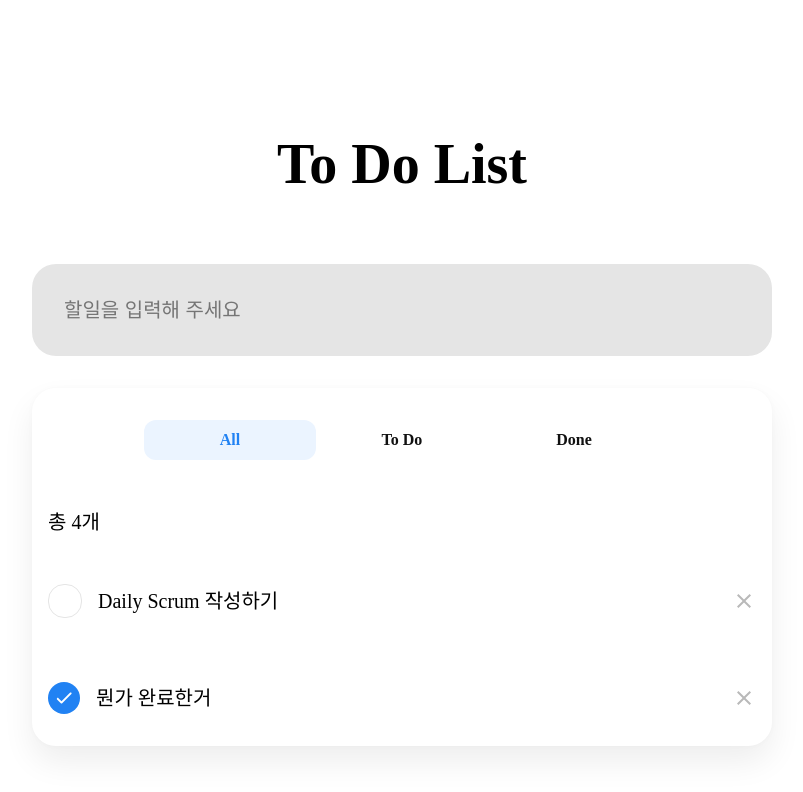
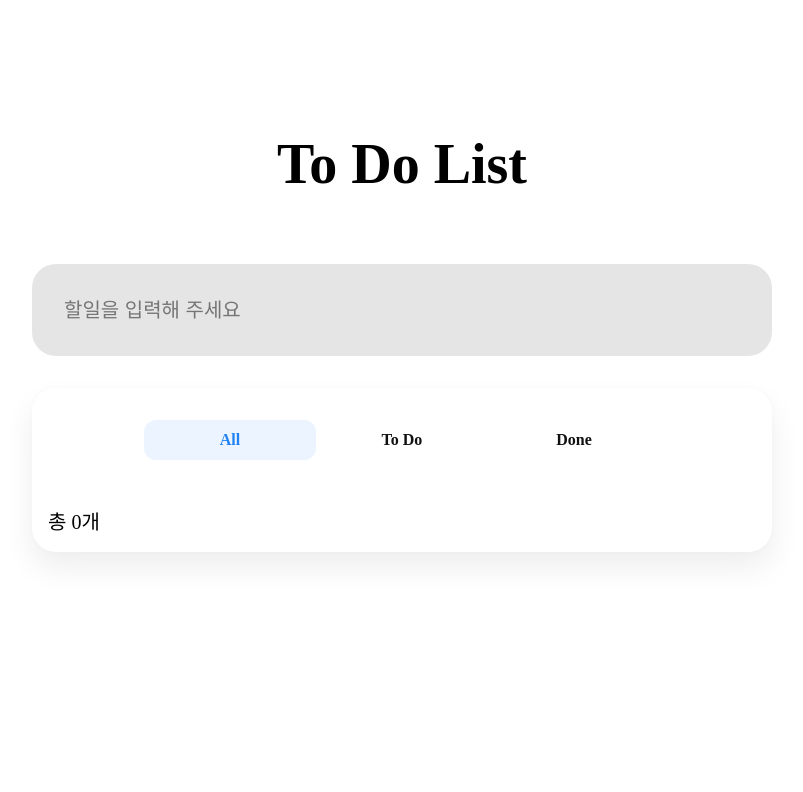
Before and after one commit to bingbing-ba/myfair-test, a Next.js app: page / in a window 1280 px wide. Shown: the top 792 px of the page, without its empty margins (238-1041 px from the left). Built offline with nearby package versions, Linux system fonts and the light colour scheme.

Commit message:
add todo filter by searchparams, match todo with data

```diff
--- a/src/components/parts/List.tsx
+++ b/src/components/parts/List.tsx
@@ -1,28 +1,62 @@
-import styled from '@emotion/styled';
 import CheckSVG from '@/public/Check.svg';
 import CloseSVG from '@/public/Close.svg';
+import useTodo from '@/src/store/todo.store';
+import styled from '@emotion/styled';
 import Image from 'next/image';
+import { usePathname, useRouter, useSearchParams } from 'next/navigation';
+import { useCallback, useMemo } from 'react';
+
+type Filter = 'all' | 'todo' | 'done';
 
 const List = () => {
+  const router = useRouter();
+  const searchParams = useSearchParams();
+  const pathname = usePathname();
+  const filter = correctFilter(searchParams.get('filter'));
+
+  const setFilter = useCallback(
+    (filter: Filter) => {
+      const params = new URLSearchParams(searchParams.toString());
+      params.set('filter', filter);
+      router.replace(`${pathname}?${params.toString()}`);
+    },
+    [searchParams, router]
+  );
+
+  const { todos } = useTodo();
+  const filteredTodos = useMemo(() => {
+    const sortedTodos = Object.values(todos).sort((a, b) => a.createdAt - b.createdAt);
+    if (filter === 'all') {
+      return sortedTodos;
+    }
+    if (filter === 'todo') {
+      return sortedTodos.filter((todo) => !todo.done);
+    }
+    return sortedTodos.filter((todo) => todo.done);
+  }, [todos, filter]);
+
   return (
     <Container>
       <FilterWrapper>
-        <FilterItem active>All</FilterItem>
-        <FilterItem>To Do</FilterItem>
-        <FilterItem>Done</FilterItem>
+        <FilterItem active={filter === 'all'} onClick={() => setFilter('all')}>
+          All
+        </FilterItem>
+        <FilterItem active={filter === 'todo'} onClick={() => setFilter('todo')}>
+          To Do
+        </FilterItem>
+        <FilterItem active={filter === 'done'} onClick={() => setFilter('done')}>
+          Done
+        </FilterItem>
       </FilterWrapper>
       <TodoItemWrapper>
-        <TodoCounter>총 4개</TodoCounter>
-        <TodoItem>
-          <Check />
-          <Text>Daily Scrum 작성하기</Text>
-          <Close />
-        </TodoItem>
-        <TodoItem>
-          <Check done />
-          <Text>뭔가 완료한거</Text>
-          <Close />
-        </TodoItem>
+        <TodoCounter>총 {filteredTodos.length}개</TodoCounter>
+        {filteredTodos.map((todo) => (
+          <TodoItem key={todo.id}>
+            <Check done={todo.done} />
+            <Text>{todo.text}</Text>
+            <Close />
+          </TodoItem>
+        ))}
       </TodoItemWrapper>
     </Container>
   );
@@ -123,3 +157,10 @@ const TodoCounter = styled.div`
 const Close = () => <Image src={CloseSVG} alt="close" style={{ cursor: 'pointer' }} />;
 
 export default List;
+
+/** search params 오타 방지용 */
+const correctFilter = (filter: string | null): Filter => {
+  if (filter === 'todo') return filter;
+  if (filter === 'done') return filter;
+  return 'all';
+};
```
